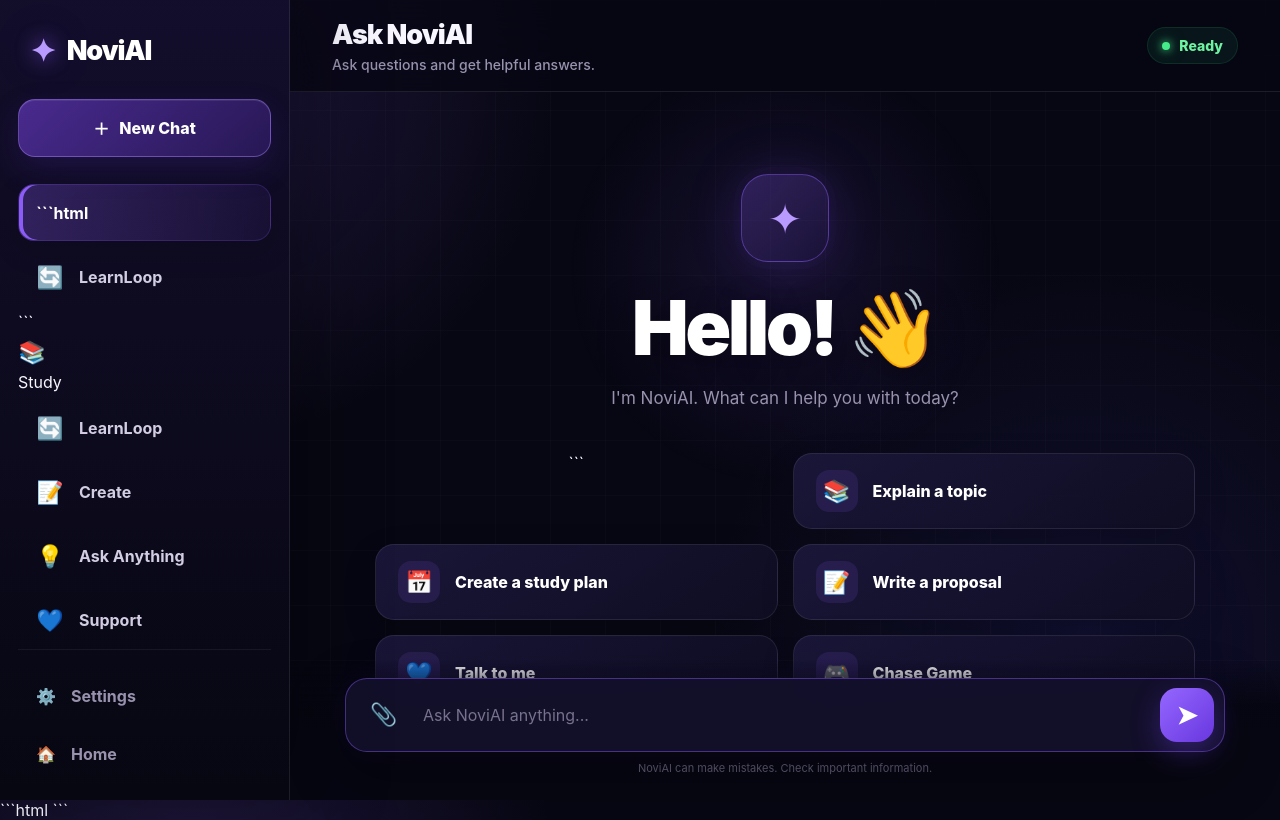
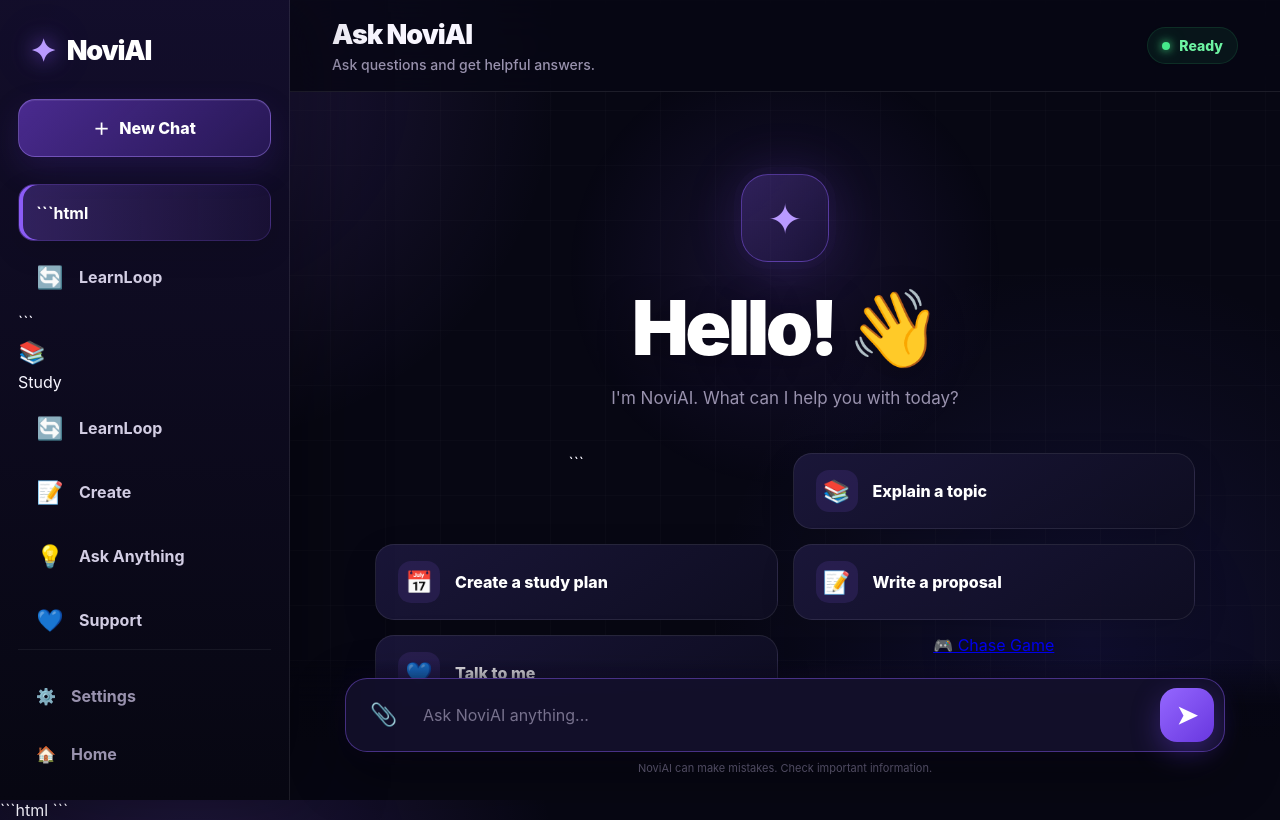
Before and after one commit to Mandi-Juliet/NoviAI, a website: page ai.html in a window 1280 px wide. Drawn offline with Linux system fonts and the light colour scheme.

Commit message:
Update ai.html

````diff
--- a/ai.html
+++ b/ai.html
@@ -151,16 +151,14 @@
     Talk to me
 </button>
 
-<button onclick="window.location.href='game.html'">
-    <span>🎮</span>
-    Chase Game
-</button>
+<a href="game.html" class="game-button">
+    🎮 Chase Game
+</a>
 
-                    <button onclick="window.location.href='chess.html'">
+<button onclick="window.location.href='chess.html'">
     <span>♟️</span>
     Chess
 </button>
-```
 
 </div>
 
````
